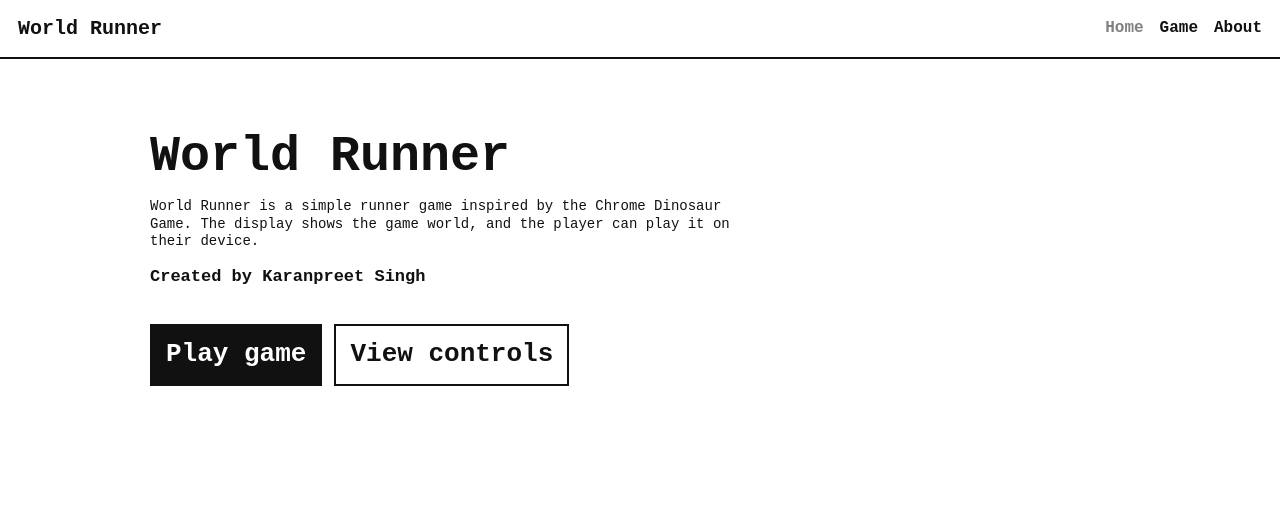
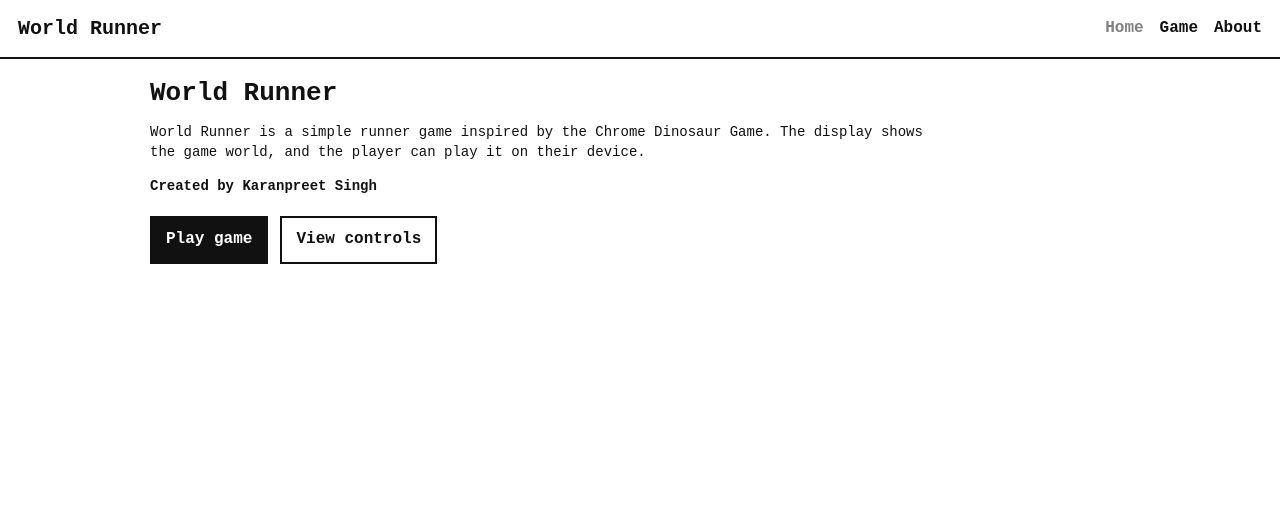
Before and after one commit to truckerio/dino-run, a website: page public/index.html in a window 1280 px wide. Drawn offline with Linux system fonts and the light colour scheme.

Commit message:
Normalize site spacing and typography

```diff
--- a/public/styles.css
+++ b/public/styles.css
@@ -79,19 +79,12 @@ h1,
 h2 {
   margin: 0 0 14px;
   line-height: 1.1;
-}
-
-h1 {
-  font-size: 50px;
-}
-
-h2 {
-  font-size: clamp(22px, 4vw, 34px);
+  font-size: 26px;
 }
 
 p {
   margin: 0 0 14px;
-  font-size: 17px;
+  font-size: 14px;
 }
 
 .section {
@@ -99,20 +92,14 @@ p {
 }
 
 /* Home page */
-.hero {
-  min-height: 55vh;
-}
-
 .hero-text {
-  max-width: 620px;
-  padding-top: 50px;
-  font-size:26px;
+  max-width: 780px;
 }
 
 .intro-text {
-  max-width: 620px;
+  max-width: 780px;
   font-size: 14px;
-  line-height: 1.25;
+  line-height: 1.45;
 }
 
 .byline {
@@ -123,7 +110,7 @@ p {
   display: flex;
   gap: 12px;
   flex-wrap: wrap;
-  margin-top: 35px;
+  margin-top: 20px;
 }
 
 .button {
```
